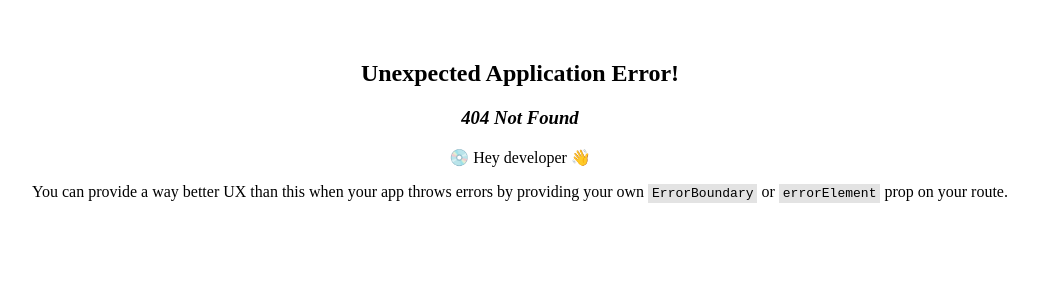
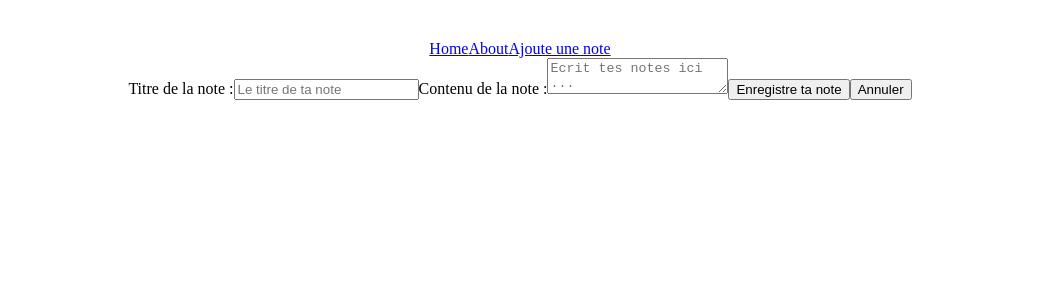
Before and after one commit to Colombine972/TravelNotes, a React (Vite) app in the folder client/: page /newnote in a window 1280 px wide. Before the commit this address had no page. Shown: the top 300 px of the page, without its empty margins (120-1158 px from the left). Built offline with nearby package versions, Linux system fonts and the light colour scheme.

Commit message:
page add in front

```diff
--- a/client/src/App.tsx
+++ b/client/src/App.tsx
@@ -9,6 +9,7 @@ function App() {
     <nav>
       <Link to="/">Home</Link>
       <Link to="/about">About</Link>
+      <Link to="/newnote">Ajoute une note</Link>
     </nav>
     <main>
       <Outlet />
--- /dev/null
+++ b/client/src/pages/NewNote.tsx
@@ -0,0 +1,96 @@
+  import { useState } from "react";
+
+  type NoteToAdd = {
+    title: string;
+    content: string;
+  }
+
+  function NewNote() {
+
+    const [noteToAdd, setNoteToAdd] = useState<NoteToAdd>({
+        title: "",
+        content: "",
+    });
+
+      const updateNote = (
+    e: React.ChangeEvent<HTMLInputElement | HTMLTextAreaElement>,
+  ) => {
+    const { name, value } = e.target;
+    setNoteToAdd((prev) => ({
+      ...prev,
+      [name]: value,
+    }));
+  };
+
+
+    const sendNote = async (event: React.ChangeEvent<HTMLFormElement>) => {
+        event.preventDefault();
+        try {
+            const response = await fetch(
+            `${import.meta.env.VITE_API_URL}/api/notes/`,
+        {
+          method: "POST",
+          headers: { "Content-Type": "application/json" },
+          body: JSON.stringify({
+            title: noteToAdd.title,
+            content: noteToAdd.content,
+          }),
+        }
+    );
+
+      if (!response.ok) {
+        const data = await response.json();
+        throw new Error(data.message);
+      }
+
+      setNoteToAdd({ title: "", content: "" });
+
+    } catch (err) {
+      console.error("Erreur lors de la création de la note");
+    }
+  };
+
+    const cancelNote = () => {
+    setNoteToAdd({ title: "", content: "" });
+  };
+
+
+
+
+  return (
+  <form onSubmit={sendNote}>
+        <label htmlFor="title">Titre de la note :</label>
+        <input
+            type="text"
+            name="title"
+            value={noteToAdd.title}
+            onChange={updateNote}
+            required
+            placeholder="Le titre de ta note"
+          />
+
+
+        <label htmlFor="content">Contenu de la note :</label>
+          <textarea
+            name="content"
+            value={noteToAdd.content}
+            onChange={updateNote}
+            required
+            placeholder="Ecrit tes notes ici ..."
+          />
+        <button type="submit" className="save_note">
+          Enregistre ta note
+        </button>
+        <button
+          type="button"
+          className="cancel_note"
+          onClick={cancelNote}
+        >
+          Annuler
+        </button>
+
+      </form>
+  )
+  }
+
+  export default NewNote;
--- a/client/src/router.tsx
+++ b/client/src/router.tsx
@@ -2,6 +2,7 @@ import { createBrowserRouter } from "react-router";
 import App from "./App";
 import Home from "./pages/Home";
 import About from "./pages/About";
+import NewNote from "./pages/NewNote";
 
 export const router = createBrowserRouter([
     {
@@ -9,6 +10,7 @@ export const router = createBrowserRouter([
         children: [
             { path: "/", element: <Home />},
             { path: "/about", element: <About />},
+            { path: "/newnote", element: <NewNote />},
         ],
     },
 ]);
```
Also changed, not shown: client/src/pages/Notes.tsx (added, +7 -0 lines), 1 other file (tests, documents, lock files or other folders).
